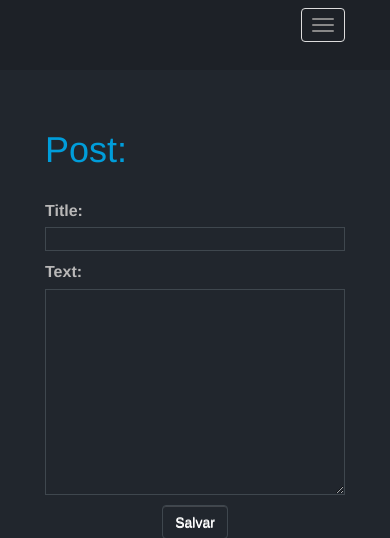
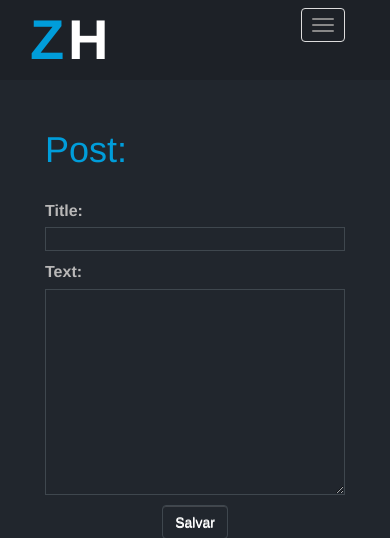
Before and after one commit to mayronH/my-first-djangoproject, a Django app: page /post/new in a window 390 px wide. Shown: the top 538 px of the page. Run offline with Django 3.2, Linux system fonts and the light colour scheme; the visitor is signed in with stand-in values (Sample User, id 1); some libraries are stand-ins or nearby versions.

Commit message:
colocando favicon, mudando versão do bootstrap e menu responsivo

```diff
--- a/blog/static/css/blog.css
+++ b/blog/static/css/blog.css
@@ -47,6 +47,10 @@ header span {
     font-size: 32px;
 }
 
+.navbar-default .navbar-toggle:focus, .navbar-default .navbar-toggle:hover {
+    background: none;
+}
+
 #posts{
     padding-top: 80px;
 }
@@ -57,6 +61,10 @@ header span {
     margin: 15px 0;
     outline: 1px solid #3f474e;
     outline-offset: -10px;
+}
+
+.post-form{
+    z-index: -1;
 }
 
 .botoes{
--- a/blog/templates/blog/base.html
+++ b/blog/templates/blog/base.html
@@ -4,11 +4,13 @@
 <head>
     <meta charset="UTF-8">
     <meta name="viewport" content="width=device-width, initial-scale=1.0">
-    <title>ZeroHora</title>
+    <title>HomePage</title>
 
-    <link rel="stylesheet" href="//maxcdn.bootstrapcdn.com/bootstrap/3.2.0/css/bootstrap.min.css">
-    <link rel="stylesheet" href="//maxcdn.bootstrapcdn.com/bootstrap/3.2.0/css/bootstrap-theme.min.css">
+    <link rel="stylesheet" href="https://maxcdn.bootstrapcdn.com/bootstrap/3.3.7/css/bootstrap.min.css">
+    <link rel="stylesheet" href="https://maxcdn.bootstrapcdn.com/bootstrap/3.3.7/css/bootstrap-theme.min.css">
     <link rel="stylesheet" href="{% static 'css/blog.css' %}">
+
+    <link rel="icon" href="{% static 'image/favicon.png' %}" type="image/x-icon">
 
 </head>
 
@@ -16,7 +18,7 @@
     <header id="topo" class="container-fluid">
         <div class="container">
             <div class="row">
-                <div class="col-md-3 hidden-sm hidden-xs">
+                <div class="col-md-3 col-sm-3 col-xs-6">
                     <div class="logo">
                         <a href="{% url 'post_list' %}">
                             <span class="z">Z</span>
@@ -24,7 +26,7 @@
                         </a>
                     </div>
                 </div>
-                <div class="col-md-9 col-sm-12 col-xs-12 nav-links">
+                <div class="col-md-9 col-sm-9 col-xs-6 nav-links">
                     <nav class="navbar navbar-default main-nav" id="main-nav" role="navigation">
                         <div class="navbar-header">
                             <button aria-label="Responsive menu navbar-toggle" type="button" class="navbar-toggle" data-toggle="collapse" data-target="#menu">
@@ -66,6 +68,8 @@
         </div>
     </div>
 
+    <script src="https://ajax.googleapis.com/ajax/libs/jquery/3.4.1/jquery.min.js"></script>
+    <script src="https://maxcdn.bootstrapcdn.com/bootstrap/3.3.7/js/bootstrap.min.js"></script>
     <script>
         function show() {
             var x = document.getElementById("formcomment");
```
Also changed, not shown: blog/static/image/favicon.png (added).
